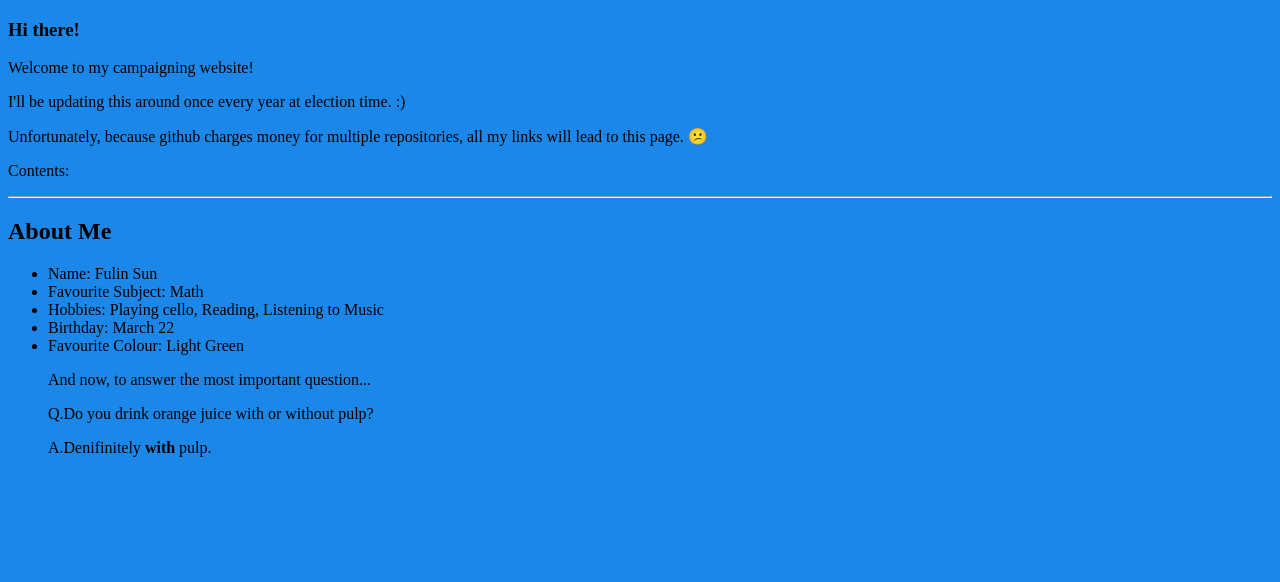
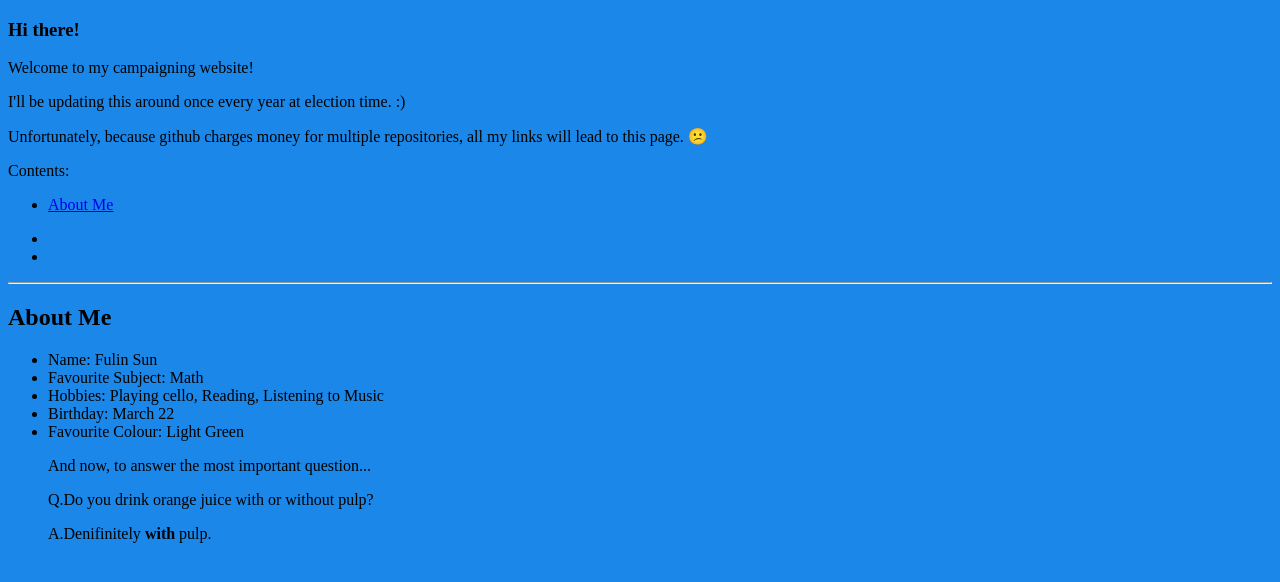
Before and after one commit to Vote-For-Fulin/Vote-For-Fulin.github.io, a plain HTML site: page index.html in a window 1280 px wide. Drawn offline with Linux system fonts and the light colour scheme.

Commit message:
Update index.html

```diff
--- a/index.html
+++ b/index.html
@@ -15,9 +15,14 @@
 <p>I'll be updating this around once every year at election time. :)</p>
 <p>Unfortunately, because github charges money for multiple repositories, all my links will lead to this page. 😕</p>
 <p>Contents:</p>
+<ul>
+<li><p><a href="#about">About Me</a></p></li>
+<li></li>
+<li></li>
+</ul>
 
 <hr>
-<h2>About Me</h2>
+<h2 id="about">About Me</h2>
 <ul>
 <li>Name: Fulin Sun</li>
 <li>Favourite Subject: Math</li>
```
